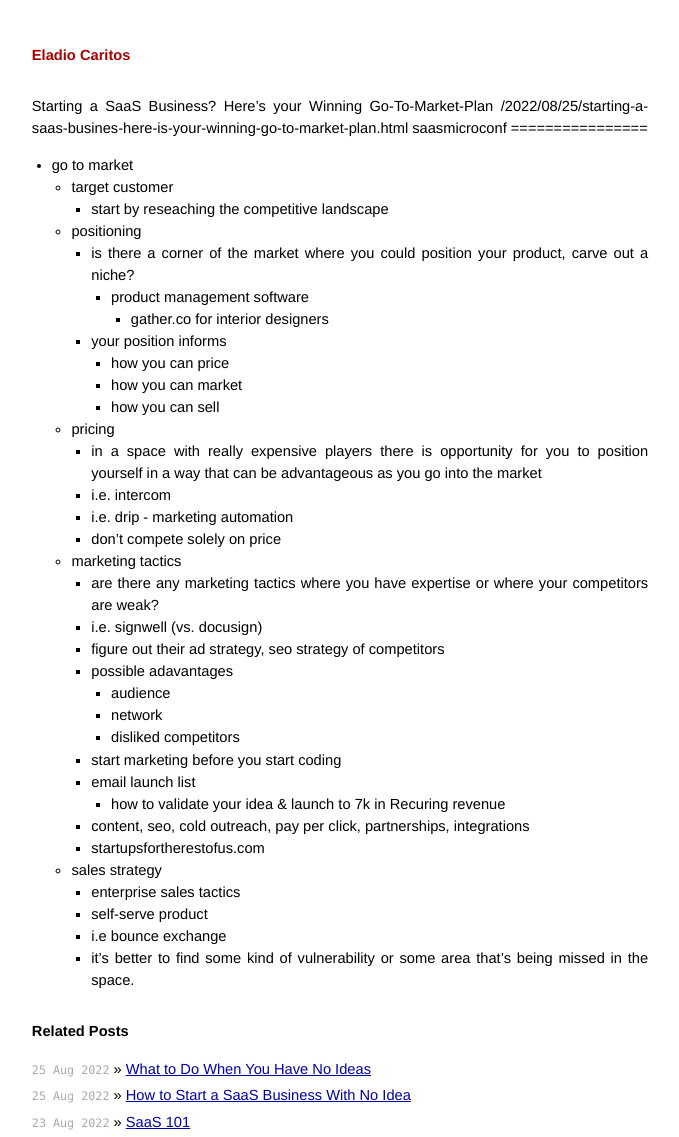
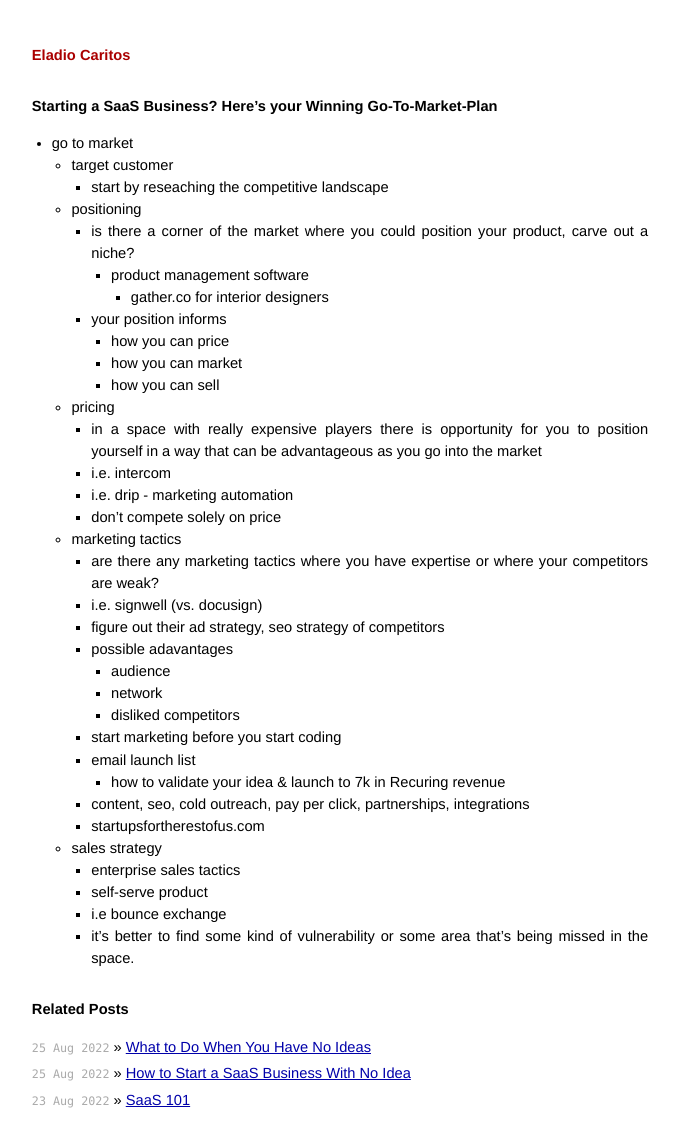
Before and after one commit to caritos/caritos.github.io, a Jekyll site: the page built from _posts/2022-08-25-starting-a-saas-busines-here-is-your-winning-go-to-market-plan.md, in a window 1280 px wide. Shown: the whole page, without its empty margins (300-979 px from the left). Built offline with Jekyll 4.4.1, drawn with Linux system fonts in a browser that asks for light colours; after the commit the page ends 1115 px from its top, so only the background shows below that.

Commit message:
just include the title and not the url or categories

```diff
--- a/_posts/2022-08-25-starting-a-saas-busines-here-is-your-winning-go-to-market-plan.md
+++ b/_posts/2022-08-25-starting-a-saas-busines-here-is-your-winning-go-to-market-plan.md
@@ -5,8 +5,6 @@
 url: https://www.youtube.com/watch?v=wLoHNv9qMKw&list=PLwcQbu9cKWckF6EYygu4r_NMFm9F9LEDL&index=1&ab_channel=MicroConf
 ---
 {{ page.title }}
-{{ page.url }}
-{{ page.tags }}
 ================
 * go to market
     - target customer
```
Also changed, not shown: _posts/2022-08-23-saas-101.md (+0 -2 lines), _posts/2022-08-25-how-to-start-a-saas-business-with-no-idea.md (+0 -2 lines), _posts/2022-08-25-what-to-do-when-you-have-no-ideas copy.md (+0 -2 lines).
